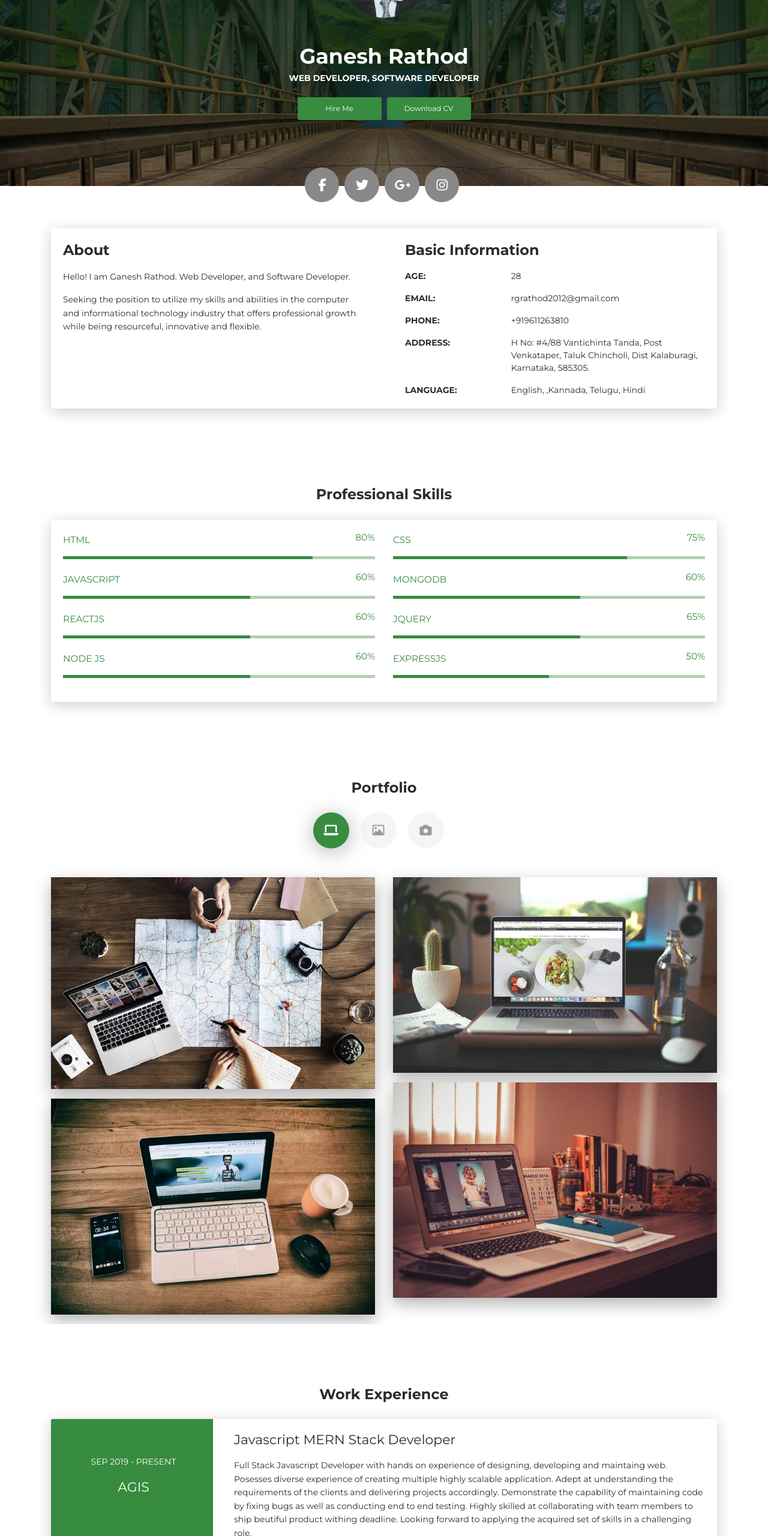
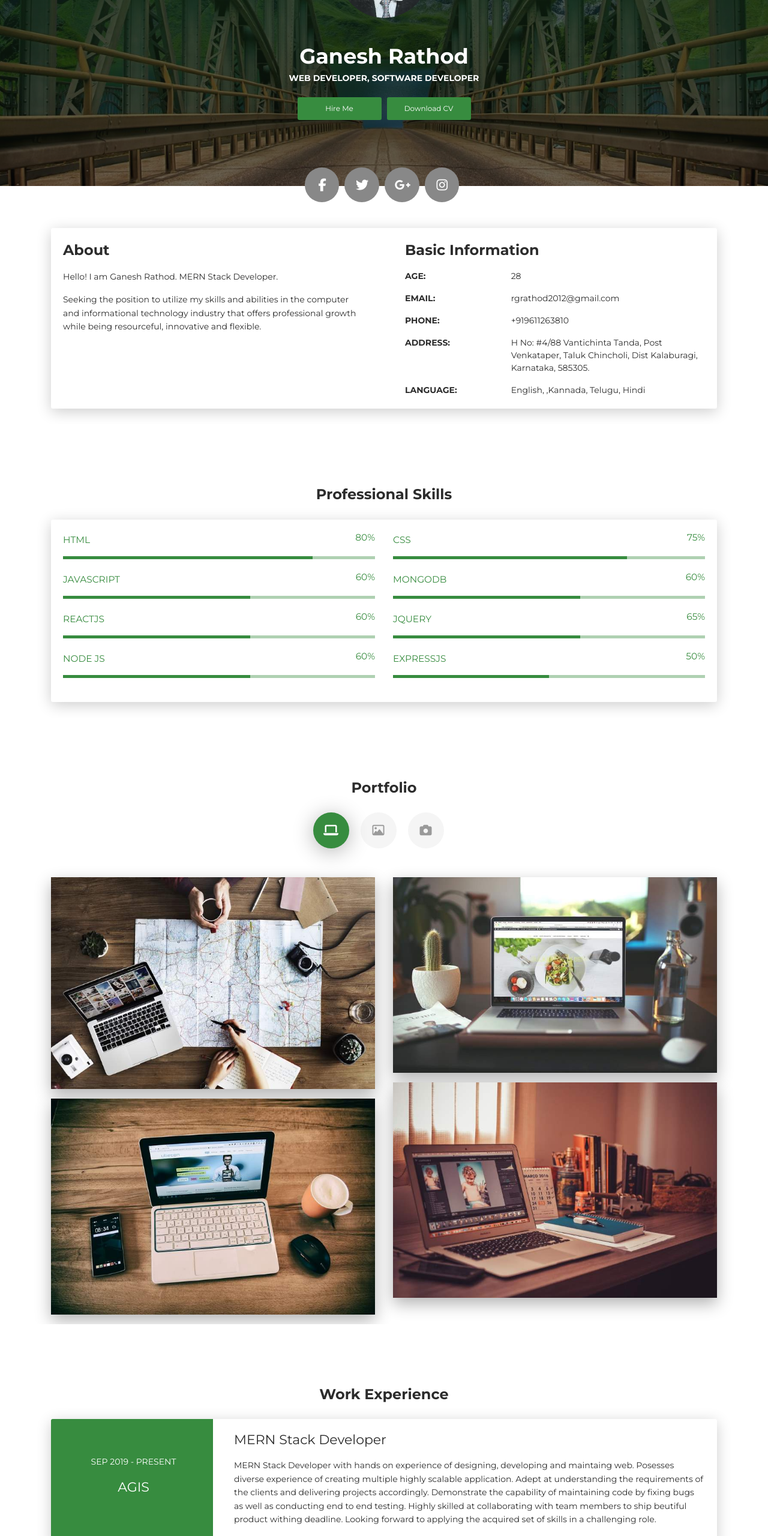
Before and after one commit to GaneshLR/cv, a plain HTML site: page index.html in a window 1280 px wide. Shown: the part 240-2800 px from the top of the page at 60% size. Drawn offline with Linux system fonts and the light colour scheme.

Commit message:
Update index.html

```diff
--- a/index.html
+++ b/index.html
@@ -165,8 +165,7 @@
                   <div class="card-body">
                     <div class="h4 mt-0 title">About</div>
                     <p>
-                      Hello! I am Ganesh Rathod. Web Developer, and Software
-                      Developer.
+                      Hello! I am Ganesh Rathod. MERN Stack Developer.
                     </p>
                     <p>
                       Seeking the position to utilize my skills and abilities in
@@ -686,9 +685,9 @@
                   data-aos-duration="500"
                 >
                   <div class="card-body">
-                    <div class="h5">Javascript MERN Stack Developer</div>
+                    <div class="h5">MERN Stack Developer</div>
                     <p>
-                      Full Stack Javascript Developer with hands on experience of designing, developing and maintaing web.
+                      MERN Stack Developer with hands on experience of designing, developing and maintaing web.
                        Posesses diverse experience of creating multiple highly scalable application. Adept at understanding the requirements of the
                       clients and delivering projects accordingly. Demonstrate the capability of maintaining code by fixing bugs as well as conducting end to
                       end testing. Highly skilled at collaborating with team members to ship beutiful product withing deadline. Looking forward to applying the
```
